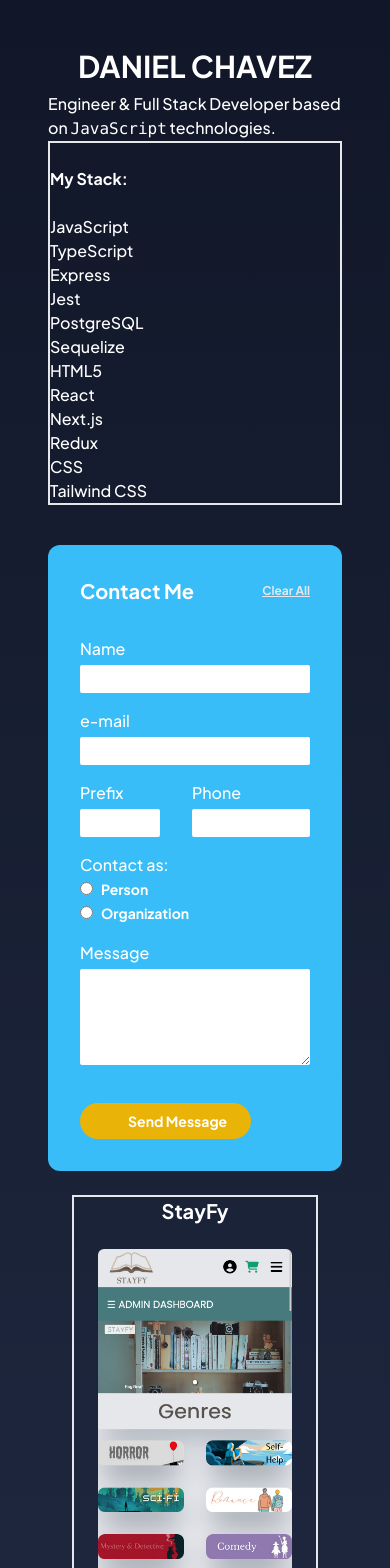
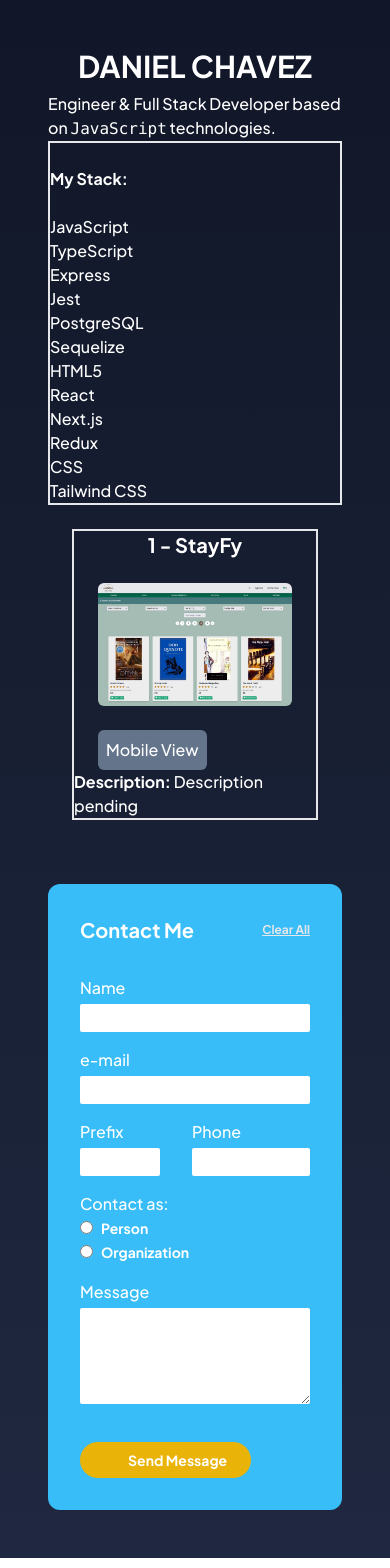
Before and after one commit to danielchavezs/portfolio, a Next.js app in the folder portfolio/: page / in a window 390 px wide. Shown: the top 1568 px of the page. Built offline with nearby package versions, Linux system fonts and the light colour scheme; a web font is replaced by a local one.

Commit message:
Toogle between projects´desktop and mobile views button added.

```diff
--- a/portfolio/src/app/components/contactForm.tsx
+++ b/portfolio/src/app/components/contactForm.tsx
@@ -251,7 +251,7 @@ export default function ContactForm() {
                   {/* <div className=""> */}
                     <button
                       type="submit"
-                      className="lg:w-60 md:w-64 mt-8 flex font-bold text-sm bg-yellow-500 py-2 pl-12 pr-6 sm:place-content-center sm:px-0 rounded-3xl hover:bg-ligthlime sm:w-full"
+                      className="lg:w-60 md:w-64 mt-8 flex font-bold text-sm bg-yellow-500 py-2 pl-12 pr-6 sm:place-content-center sm:px-0 rounded-3xl hover:bg-ligthlime sm:w-full hover:bg-yellow-400"
                     >
                       {/* <CalculatorIcon/> puede ser un logo de mail */}
                       {" "}
--- a/portfolio/src/app/components/project.tsx
+++ /dev/null
@@ -1,18 +0,0 @@
-import { ProjectImage } from "../assets/images";
-import { ProjectType } from "../assets/types";
-
-
-export default function ProjectComponent({ id, name, images, description }: ProjectType) {
-  const img = images[1];
-
-    return (
-        <div className="m-6 border-2">
-            <h3 className="font-semibold text-xl text-center">{name}</h3>
-            <div>
-                <ProjectImage alt={name} src={img}/>
-            </div>
-            <p><strong>Description: </strong>{description}</p>
-
-        </div>
-    )
-};
--- /dev/null
+++ b/portfolio/src/app/components/projectComponent.tsx
@@ -0,0 +1,38 @@
+'use client'
+import { useState } from "react";
+import { ProjectImage } from "../assets/images";
+import { ProjectType } from "../assets/types";
+
+
+export default function ProjectComponent({ id, name, images, description }: ProjectType) {
+
+    const [img, setImg] = useState(images[0]);
+    const [buttonName, setButtonName] = useState("Mobile View");
+
+    const changeImage = () => {
+        console.log("ejecutando botón de cambio de vista");
+        if (img === images[0]) {
+            setImg(images[1]);
+            setButtonName("Desktop View");
+        } else {
+            setImg(images[0]);
+            setButtonName("Mobile View");
+        }
+    };
+    console.log(img, buttonName);
+
+    return (
+        <div className="m-6 border-2">
+            <h3 className="font-semibold text-xl text-center">{id} - {name}</h3>
+            <div>
+                <ProjectImage alt={name} src={img}/>
+                <button onClick={changeImage} className="bg-slate-500 rounded-md p-2 ml-6 hover:bg-slate-400">
+                    {buttonName}
+                </button>
+                {/* <ProjectImage alt={name} src={img2}/> */}
+            </div>
+            <p><strong>Description: </strong>{description}</p>
+
+        </div>
+    )
+};
--- /dev/null
+++ b/portfolio/src/app/components/projectsContainer.tsx
@@ -0,0 +1,18 @@
+import { ProjectsType, ProjectType } from "../assets/types";
+import ProjectComponent from "./projectComponent";
+
+export default function ProjectContainer ({projects}: any){
+    // const { id, name, images, description } = project1;
+    return (
+        <div>
+            {projects.map((proj: ProjectType) => {
+                <ProjectComponent
+                id={proj.id}
+                name={proj.name}
+                images={proj.images}
+                description={proj.description}
+                />
+            })}
+        </div>
+    )
+};
--- a/portfolio/src/app/page.tsx
+++ b/portfolio/src/app/page.tsx
@@ -1,5 +1,5 @@
 import ContactForm from "./components/contactForm";
-import ProjectComponent from "./components/project";
+import ProjectComponent from "./components/projectComponent";
 import { projects } from "./assets/seed";
 import { ProjectType } from "./assets/types";
 
@@ -30,13 +30,13 @@ export default function Home() {
             <ul> CSS </ul>
             <ul> Tailwind CSS </ul>
         </div>
-      <ContactForm/>
       <ProjectComponent
         id={id}
         name={name}
         images={images}
         description={description}
         />
+        <ContactForm/>
     </main>
   );
 }
```
